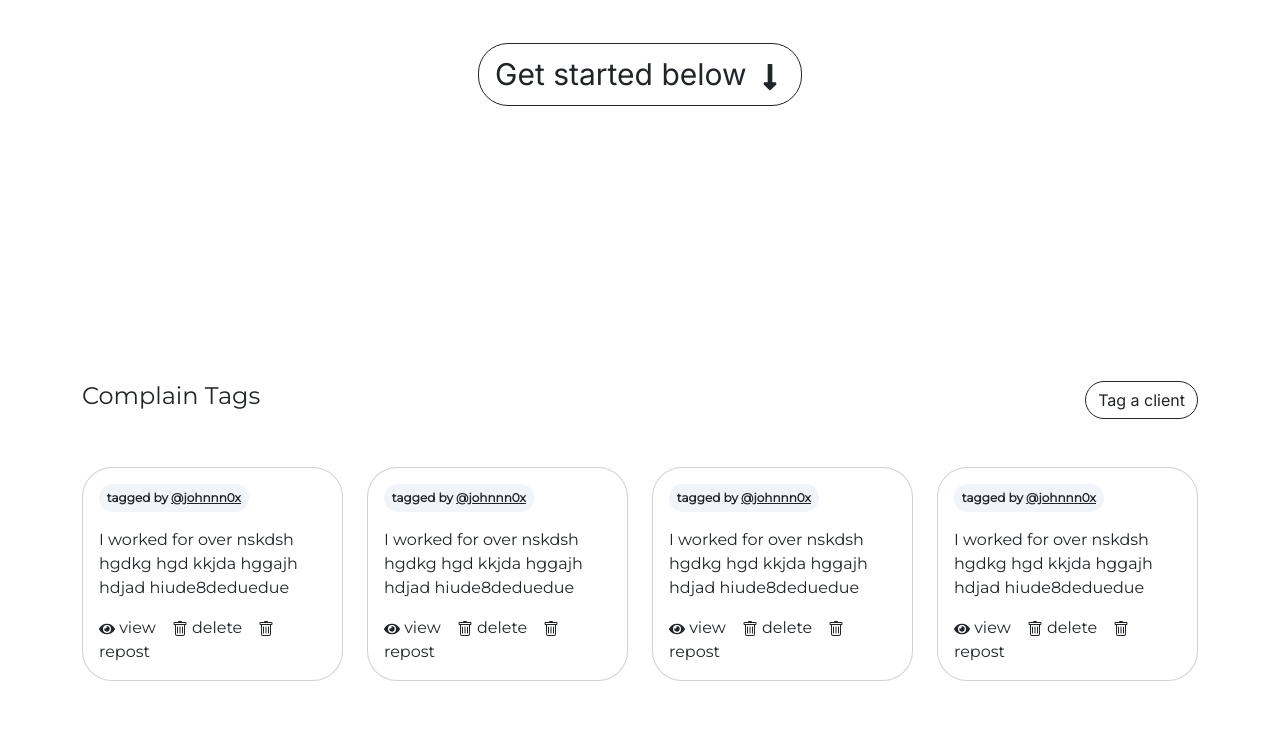
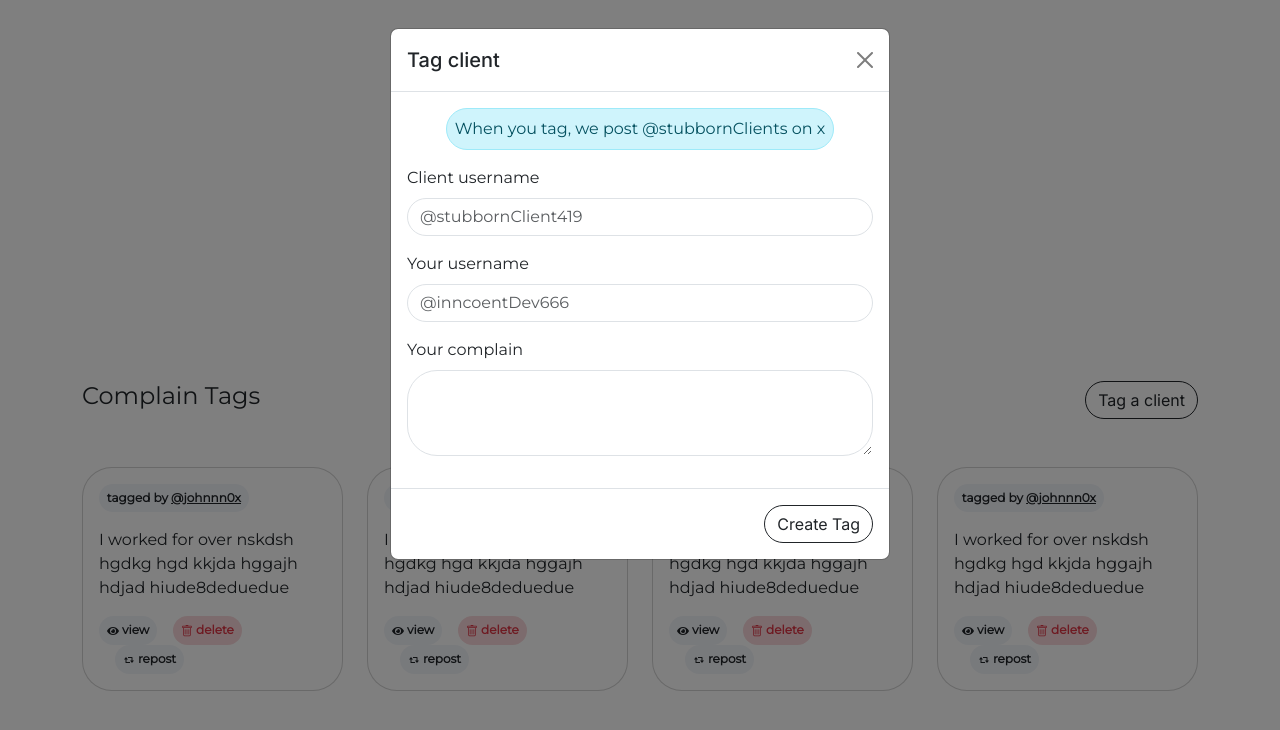
Before and after one commit to Jhon-crypt/stubborn-clients, a Next.js app: page / in a window 1280 px wide. Both pictures are taken after a click on the button "Tag a client". Shown: the part 435-1165 px from the top of the page. Built offline with nearby package versions, Linux system fonts and the light colour scheme.

Commit message:
feat: Added create tag modal

```diff
--- a/app/components/cards/tagsCard.jsx
+++ b/app/components/cards/tagsCard.jsx
@@ -1,5 +1,6 @@
 import { FaEye } from "react-icons/fa";
 import { BsTrash } from "react-icons/bs";
+import { BiRepost } from "react-icons/bi";
 
 export default function TagCards() {
 
@@ -10,13 +11,19 @@ export default function TagCards() {
             <div className="card font MB-3" style={{ borderRadius: "30px" }}>
                 <div className="card-body px-3">
                     <div className="card-head mb-3">
-                        <span class="badge text-dark py-2" style={{ backgroundColor: "#F1F4F9",borderRadius: "30px"}}>tagged by <u>@johnnn0x</u></span>
+                        <span class="badge text-dark py-2" style={{ backgroundColor: "#F1F4F9", borderRadius: "30px" }}>tagged by <u>@johnnn0x</u></span>
                     </div>
                     <div className="card-content">
                         <p>I worked for over nskdsh hgdkg hgd kkjda hggajh  hdjad hiude8deduedue</p>
-                        <a className="card-link text-decoration-none text-dark"><FaEye /> view</a>
-                        <a className="card-link text-decoration-none text-dark"><BsTrash /> delete</a>
-                        <a className="card-link text-decoration-none text-dark"><BsTrash /> repost</a>
+                        <a className="card-link text-decoration-none text-dark">
+                            <span class="badge text-dark py-2" style={{ backgroundColor: "#F1F4F9", borderRadius: "30px" }}><FaEye /> view</span>
+                        </a>
+                        <a className="card-link text-decoration-none text-dark">
+                            <span class="badge text-danger py-2" style={{ backgroundColor: "#F8D7DA", borderRadius: "30px" }}><BsTrash /> delete</span>
+                        </a>
+                        <a className="card-link text-decoration-none text-dark">
+                            <span class="badge text-dark py-2" style={{ backgroundColor: "#F1F4F9", borderRadius: "30px" }}><BiRepost /> repost</span>
+                        </a>
                     </div>
                 </div>
             </div>
--- /dev/null
+++ b/app/components/modal/tagClientModal.jsx
@@ -0,0 +1,45 @@
+export default function TagClientModal() {
+
+    return (
+
+        <>
+
+            <div class="modal fade" id="tagClientModal" tabindex="-1" aria-labelledby="exampleModalLabel" aria-hidden="true" >
+                <div class="modal-dialog">
+                    <div class="modal-content">
+                        <div class="modal-header">
+                            <h1 class="modal-title fs-5" id="exampleModalLabel">Tag client</h1>
+                            <button type="button" class="btn-close" data-bs-dismiss="modal" aria-label="Close"></button>
+                        </div>
+                        <div class="modal-body font">
+                            <div className="d-flex align-items-center justify-content-center">
+                                <div className="alert alert-info p-2 text-center" style={{ borderRadius: "30px" }}>
+                                    When you tag, we post @stubbornClients on x
+                                </div>
+                            </div>
+
+                            <div class="mb-3">
+                                <label for="exampleFormControlInput1" class="form-label">Client username</label>
+                                <input type="email" class="form-control" id="exampleFormControlInput1" placeholder="@stubbornClient419" style={{ borderRadius: "30px" }}/>
+                            </div>
+                            <div class="mb-3">
+                                <label for="exampleFormControlInput1" class="form-label">Your username</label>
+                                <input type="email" class="form-control" id="exampleFormControlInput1" placeholder="@inncoentDev666" style={{ borderRadius: "30px" }}/>
+                            </div>
+                            <div class="mb-3">
+                                <label for="exampleFormControlTextarea1" class="form-label">Your complain</label>
+                                <textarea class="form-control" id="exampleFormControlTextarea1" rows="3" style={{ borderRadius: "30px" }}></textarea>
+                            </div>
+                        </div>
+                        <div class="modal-footer">
+                            <button type="button" class="btn btn-outline-dark" style={{ borderRadius: "30px" }}>Create Tag</button>
+                        </div>
+                    </div>
+                </div>
+            </div>
+
+        </>
+
+    )
+
+}
--- a/app/components/navs/nav.jsx
+++ b/app/components/navs/nav.jsx
@@ -1,3 +1,5 @@
+import TagClientModal from "../modal/tagClientModal"
+
 export default function Navs() {
 
     return (
@@ -10,11 +12,13 @@ export default function Navs() {
 
                 </div>
                 <div>
-                    <button className="btn btn-md btn-outline-dark" style={{ borderRadius: "30px" }}>
+                    <button className="btn btn-md btn-outline-dark" data-bs-toggle="modal" data-bs-target="#tagClientModal" style={{ borderRadius: "30px" }}>
                         Tag a client
                     </button>
                 </div>
             </div>
+
+            <TagClientModal />
 
         </>
 
--- a/app/page.js
+++ b/app/page.js
@@ -1,6 +1,7 @@
 import Hero from "./components/hero/hero";
 import Navs from "./components/navs/nav";
 import TagCards from "./components/cards/tagsCard";
+import TagClientModal from "./components/modal/tagClientModal";
 
 export default function Home() {
   return (
@@ -31,7 +32,6 @@ export default function Home() {
 
         </div>
       </main>
-
     </>
   );
 }
--- a/package.json
+++ b/package.json
@@ -14,5 +14,8 @@
     "react": "^18",
     "react-dom": "^18",
     "react-icons": "^5.2.1"
+  },
+  "devDependencies": {
+    "@types/bootstrap": "^5.2.10"
   }
 }
```
Also changed, not shown: 1 other file (tests, documents, lock files or other folders).
